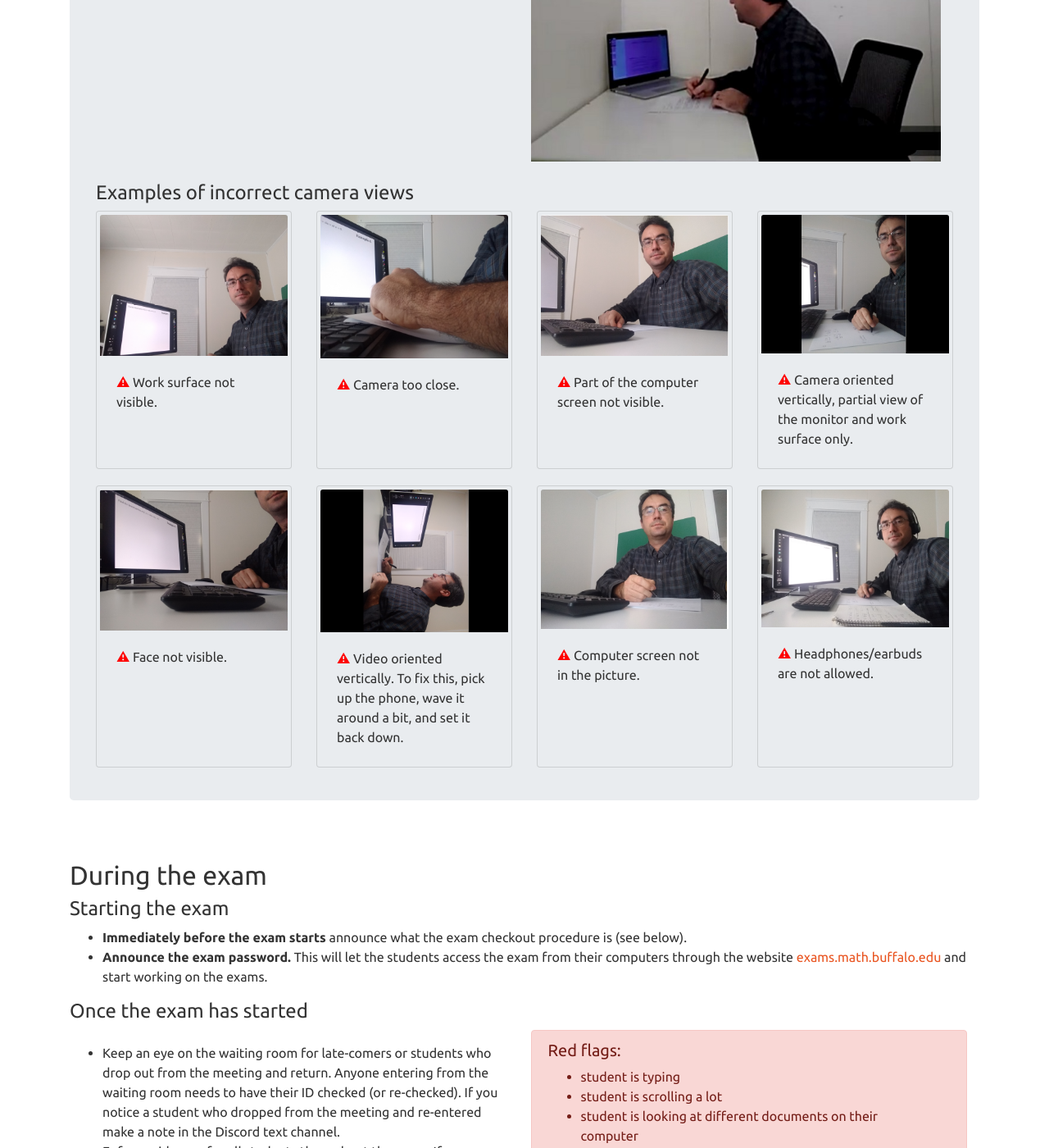
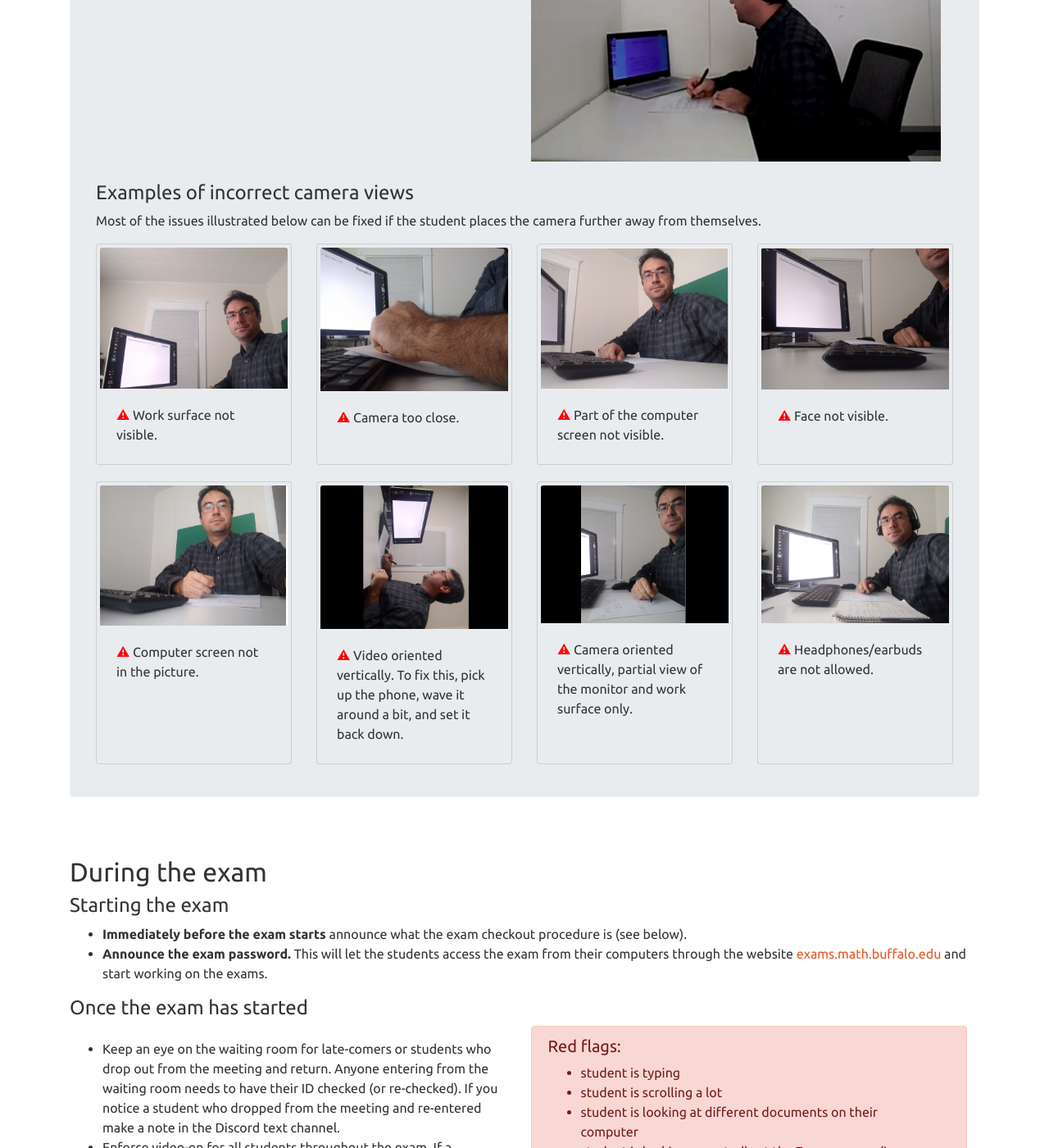
Before and after one commit to ub-math/exam_guides, a Jekyll site: the page built from docs/proctor.md, in a window 1280 px wide and 1400 px high, scrolled down 4732 px. Shown: the whole window at 82% size. Built offline with Jekyll 4.4.1, drawn with Linux system fonts in a browser that asks for light colours.

Commit message:
minor edits

```diff
--- a/docs/proctor.md
+++ b/docs/proctor.md
@@ -206,6 +206,7 @@ checked.
   <br />
 
   <h4>Examples of incorrect camera views</h4>
+  <p>Most of the issues illustrated below can be fixed if the student places the camera further away from themselves.</p>
   <div class="card-deck">
 
     <div class="card bg-light" style="min-width: 200px; margin-bottom:20px; padding:4px;">
@@ -228,36 +229,40 @@ checked.
       </div>
     </div>
     <div class="card bg-light" style="min-width: 200px; margin-bottom:20px; padding:4px;">
-      <img class="card-img-top" src="./assets/images/incorrect_4.png" alt="Card image cap">
-      <div class="card-body">
-        <p class="card-text"><span style="color:red;font-weight:600;">&#9888;</span> Camera oriented vertically, partial
-          view of the monitor and work surface only.</p>
-      </div>
-    </div>
-    <div class="card bg-light" style="min-width: 200px; margin-bottom:20px; padding:4px;">
       <img class="card-img-top" src="./assets/images/incorrect_5.png" alt="Card image cap">
       <div class="card-body">
         <p class="card-text"><span style="color:red;font-weight:600;">&#9888;</span> Face not visible.</p>
       </div>
     </div>
     <div class="card bg-light" style="min-width: 200px; margin-bottom:20px; padding:4px;">
+      <img class="card-img-top" src="./assets/images/incorrect_7.png" alt="Card image cap">
+      <div class="card-body">
+        <p class="card-text"><span style="color:red;font-weight:600;">&#9888;</span> Computer screen not in the
+          picture.
+        </p>
+      </div>
+    </div>
+    <div class="card bg-light" style="min-width: 200px; margin-bottom:20px; padding:4px;">
       <img class="card-img-top" src="./assets/images/incorrect_6.png" alt="Card image cap">
       <div class="card-body">
-        <p class="card-text"><span style="color:red;font-weight:600;">&#9888;</span> Video oriented vertically. To fix
+        <p class="card-text"><span style="color:red;font-weight:600;">&#9888;</span> Video oriented vertically. To
+          fix
           this, pick up the phone, wave it around a bit, and set it back down.</p>
       </div>
     </div>
     <div class="card bg-light" style="min-width: 200px; margin-bottom:20px; padding:4px;">
-      <img class="card-img-top" src="./assets/images/incorrect_7.png" alt="Card image cap">
+      <img class="card-img-top" src="./assets/images/incorrect_4.png" alt="Card image cap">
       <div class="card-body">
-        <p class="card-text"><span style="color:red;font-weight:600;">&#9888;</span> Computer screen not in the picture.
-        </p>
+        <p class="card-text"><span style="color:red;font-weight:600;">&#9888;</span> Camera oriented vertically,
+          partial
+          view of the monitor and work surface only.</p>
       </div>
     </div>
     <div class="card bg-light" style="min-width: 200px; margin-bottom:20px; padding:4px;">
       <img class="card-img-top" src="./assets/images/incorrect_8.png" alt="Card image cap">
       <div class="card-body">
-        <p class="card-text"><span style="color:red;font-weight:600;">&#9888;</span> Headphones/earbuds are not allowed.
+        <p class="card-text"><span style="color:red;font-weight:600;">&#9888;</span> Headphones/earbuds are not
+          allowed.
         </p>
       </div>
     </div>
```
Also changed, not shown: docs/index.md (+33 -27 lines).
